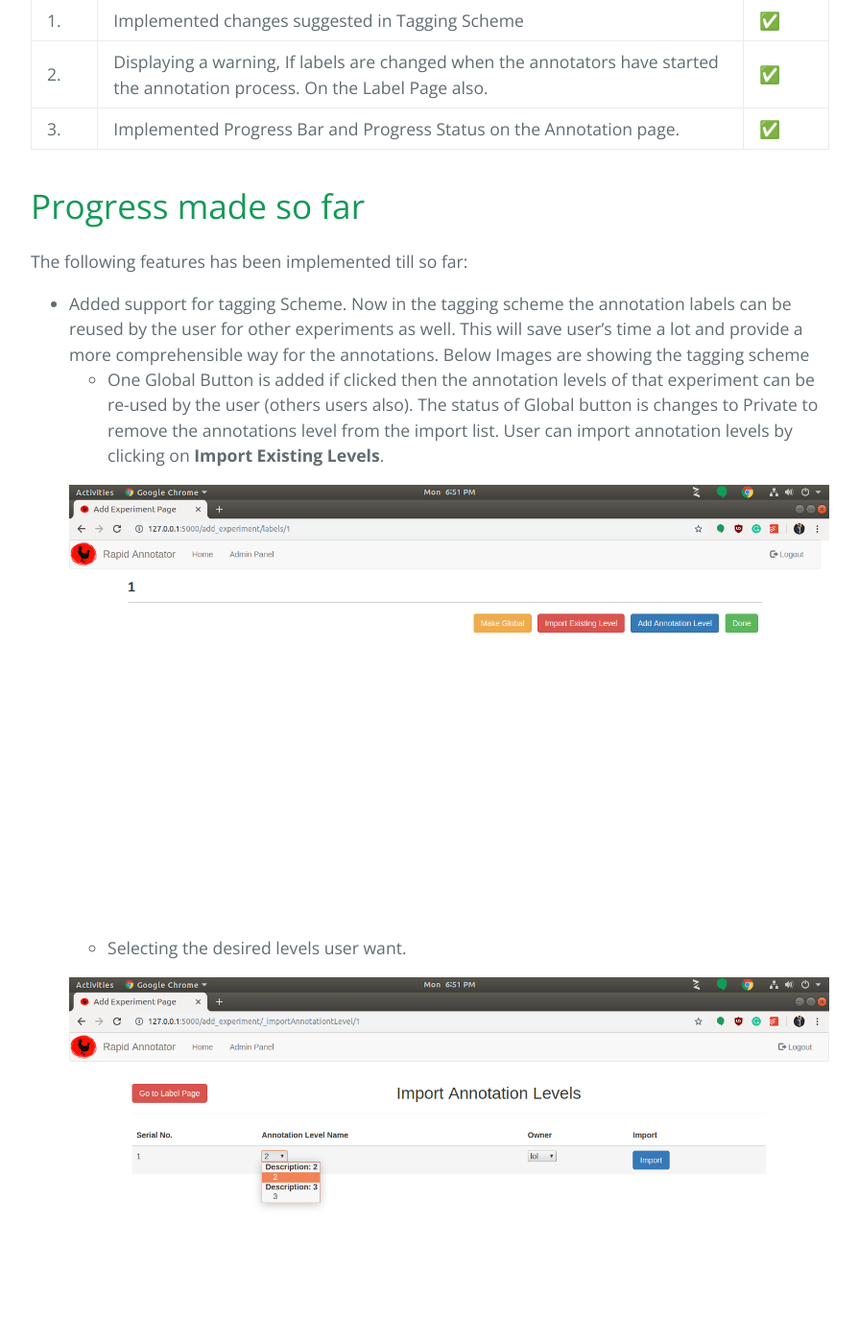
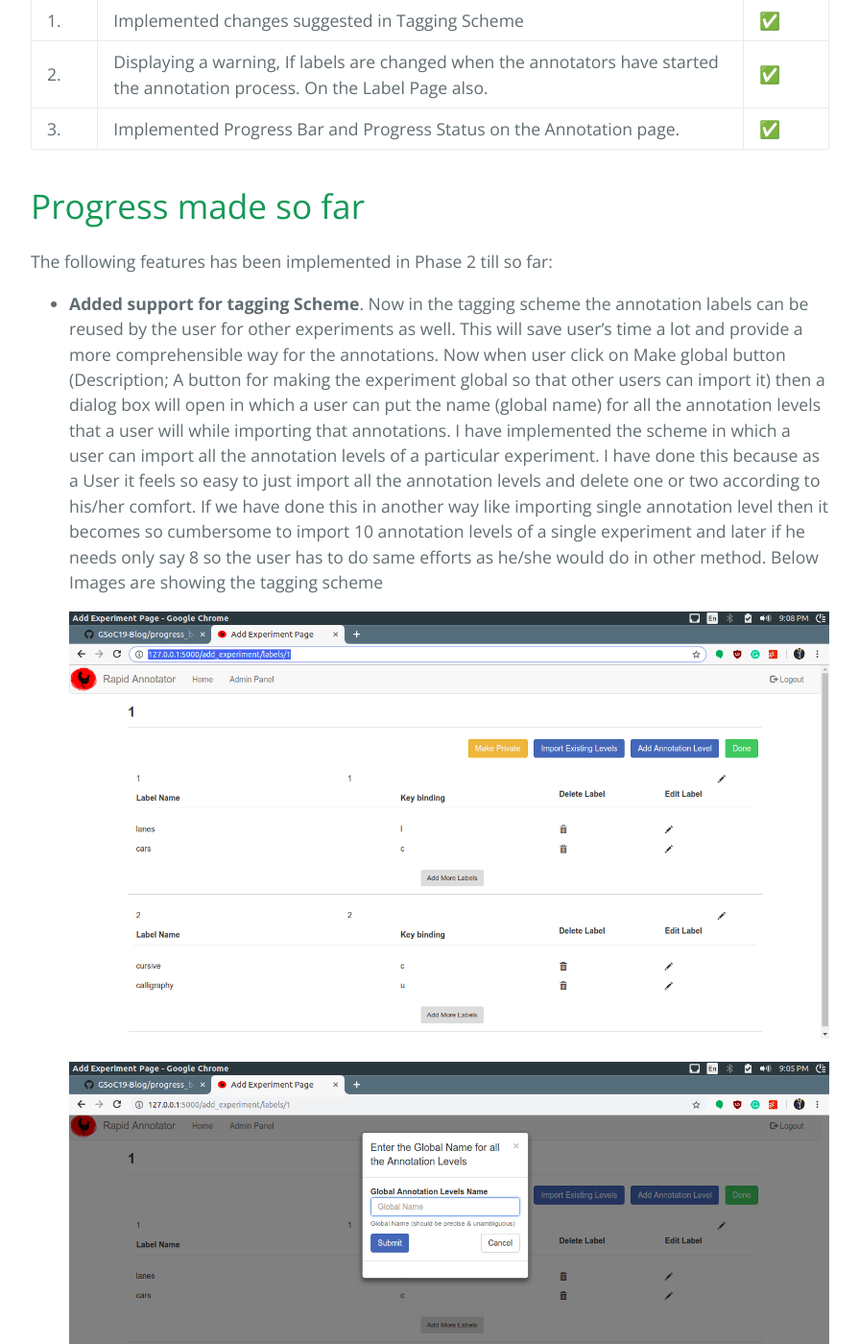
Before and after one commit to gulshan-mittal/GSoC19-blog, a Jekyll site: the page built from _posts/2019-07-02-Phase-2-progress.md, in a window 1280 px wide and 1400 px high, scrolled down 980 px. Shown: the whole window at 96% size, without its empty margins (192-1087 px from the left). Built offline with Jekyll 4.4.1, drawn with Linux system fonts in a browser that asks for light colours; some of the changed text lies outside the part shown.

Commit message:
Phase 2 Progress updated

```diff
--- a/_posts/2019-07-02-Phase-2-progress.md
+++ b/_posts/2019-07-02-Phase-2-progress.md
@@ -23,29 +23,28 @@ After the phase 1 evaluation some features has been redefined. The following thi
 
 # [](#header-3) Progress made so far
 
-The following features has been implemented till so far:
+The following features has been implemented in Phase 2 till so far:
 
-* Added support for tagging Scheme. Now in the tagging scheme the annotation labels can be reused by the user for other experiments as well. This will save user's time a lot and provide a more comprehensible way for the annotations. Below Images are showing the tagging scheme
-    * One Global Button is added if clicked then the annotation levels of that experiment can be re-used by the user (others users also). The status of Global button is changes to Private to remove the annotations level from the import list. User can import annotation levels by clicking on **Import Existing Levels**.
-
-    ![image](https://github.com/gulshan-mittal/GSoC19-Blog/blob/master/assets/images/tag1.png?raw=true)
-
-    * Selecting the desired levels user want.
-
-    ![image](https://github.com/gulshan-mittal/GSoC19-Blog/blob/master/assets/images/tag2.png?raw=true)
+* **Added support for tagging Scheme**. Now in the tagging scheme the annotation labels can be reused by the user for other experiments as well. This will save user's time a lot and provide a more comprehensible way for the annotations. Now when user click on Make global button (Description; A button for making the experiment global so that other users can import it) then a dialog box will open in which a user can put the name (global name) for all the annotation levels that a user will while importing that annotations. I have implemented the scheme in which a user can import all the annotation levels of a particular experiment. I have done this because as a User it feels so easy to just import all the annotation levels and delete one or two according to his/her comfort. If we have done this in another way like importing single annotation level then it becomes so cumbersome to import 10 annotation levels of a single experiment and later if he needs only say 8 so the user has to do same efforts as he/she would do in other method. Below Images are showing the tagging scheme
 
 
-    * If Annotation levels imported successfully then the feedback appears to him.
+    ![image](https://github.com/gulshan-mittal/GSoC19-Blog/blob/master/assets/images/tag11.png?raw=true)
 
-    ![image](https://github.com/gulshan-mittal/GSoC19-Blog/blob/master/assets/images/tag3.png?raw=true)
 
-    * If Annotation levels are already imported, then the feedback appears to him that you have already imported the levels.
+    ![image](https://github.com/gulshan-mittal/GSoC19-Blog/blob/master/assets/images/tag6.png?raw=true)
 
-    ![image](https://github.com/gulshan-mittal/GSoC19-Blog/blob/master/assets/images/tag4.png?raw=true)
+    ![image](https://github.com/gulshan-mittal/GSoC19-Blog/blob/master/assets/images/tag7.png?raw=true)
 
-    * Now, user is able to see the annotation levels on the label page.
+    ![image](https://github.com/gulshan-mittal/GSoC19-Blog/blob/master/assets/images/tag8.png?raw=true)
 
-    ![image](https://github.com/gulshan-mittal/GSoC19-Blog/blob/master/assets/images/tag5.png?raw=true)
+
+    ![image](https://github.com/gulshan-mittal/GSoC19-Blog/blob/master/assets/images/tag9.png?raw=true)
+
+    ![image](https://github.com/gulshan-mittal/GSoC19-Blog/blob/master/assets/images/tag10.png?raw=true)
+
+
+
+
 
 
 
```
